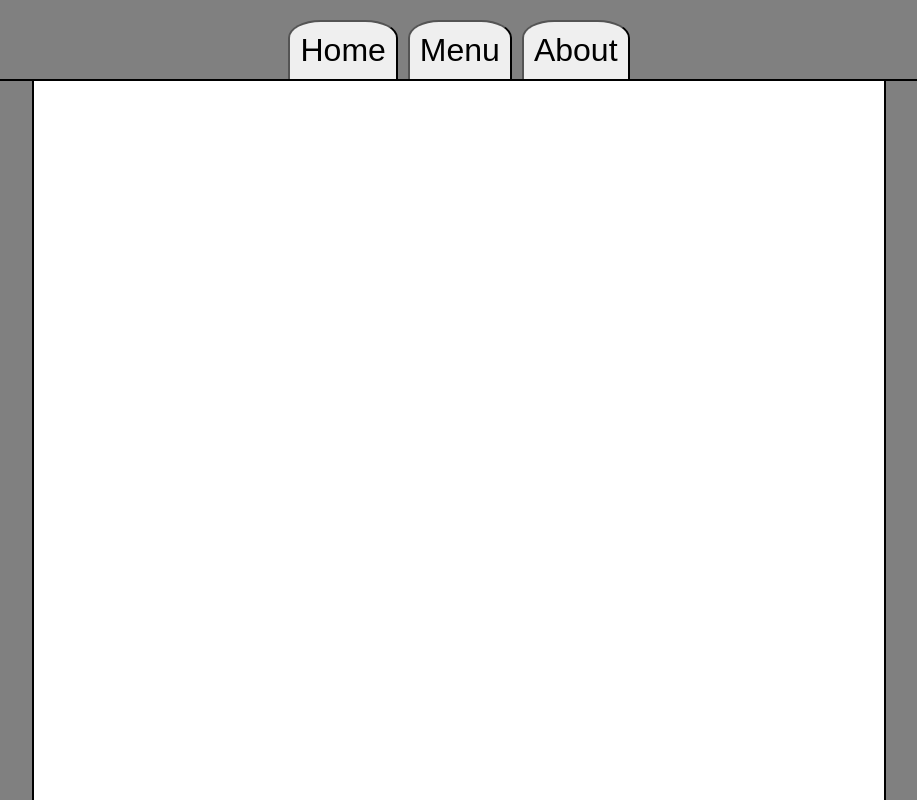
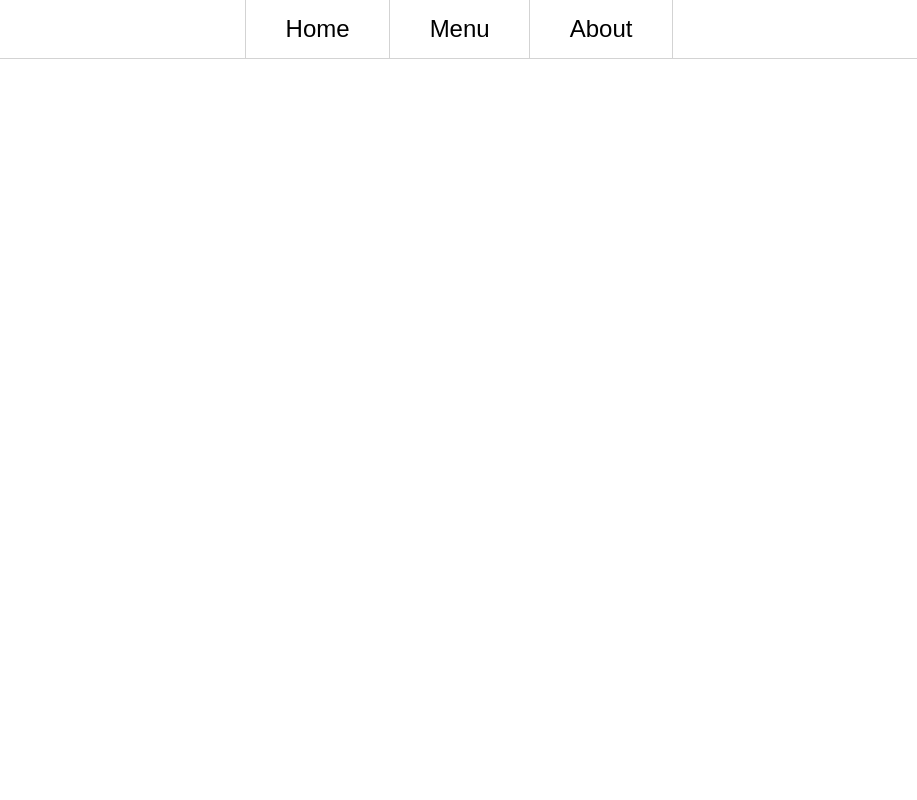
Before and after one commit to RichardGabelman/restaurant-page, a website built with webpack: page src/index.html in a window 1280 px wide. Shown: the whole page, without its empty margins (181-1098 px from the left). Built offline with nearby package versions, Linux system fonts and the light colour scheme.

Commit message:
Add nav styling

```diff
--- a/src/style.css
+++ b/src/style.css
@@ -12,22 +12,27 @@ html, body {
 }
 
 nav {
-  background-color: gray;
-  border-bottom: 2px solid black;
-  padding-top: 20px;
-  gap: 10px;
+  border-bottom: 1px solid lightgray;
   display: flex;
   justify-content: center;
   align-items: center;
 }
 
 nav button {
-  font-size: 2rem;
-  padding: 10px;
+  font-size: 1.5rem;
+  color: black;
+  padding: 15px 40px;
+  margin-left: -1px;
+  margin-right: -1px;
+  border: 1px solid lightgray;
+  border-top: none;
   border-bottom: none;
-  border-top-right-radius: 30%;
-  border-top-left-radius: 30%;
   cursor: pointer;
+  background-color: white;
+}
+
+nav button:hover{
+  background-color: rgb(250, 250, 250);
 }
 
 #content {
@@ -35,7 +40,6 @@ nav button {
   display: flex;
   flex-direction: column;
   flex-grow: 1;
-  background-color: gray;
 }
 
 .mainContent {
@@ -43,6 +47,4 @@ nav button {
   height: 100%;
   width: calc((100%/3) * 2);
   margin: 0 auto;
-  border-left: 2px solid black;
-  border-right: 2px solid black;
 }
```
